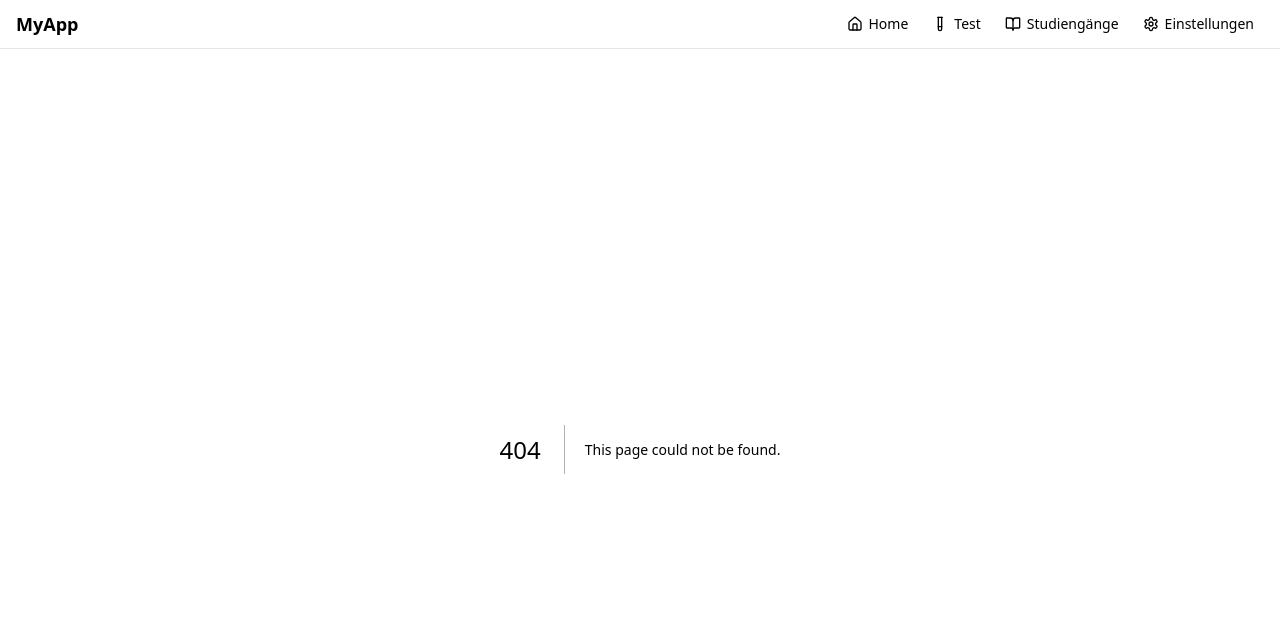
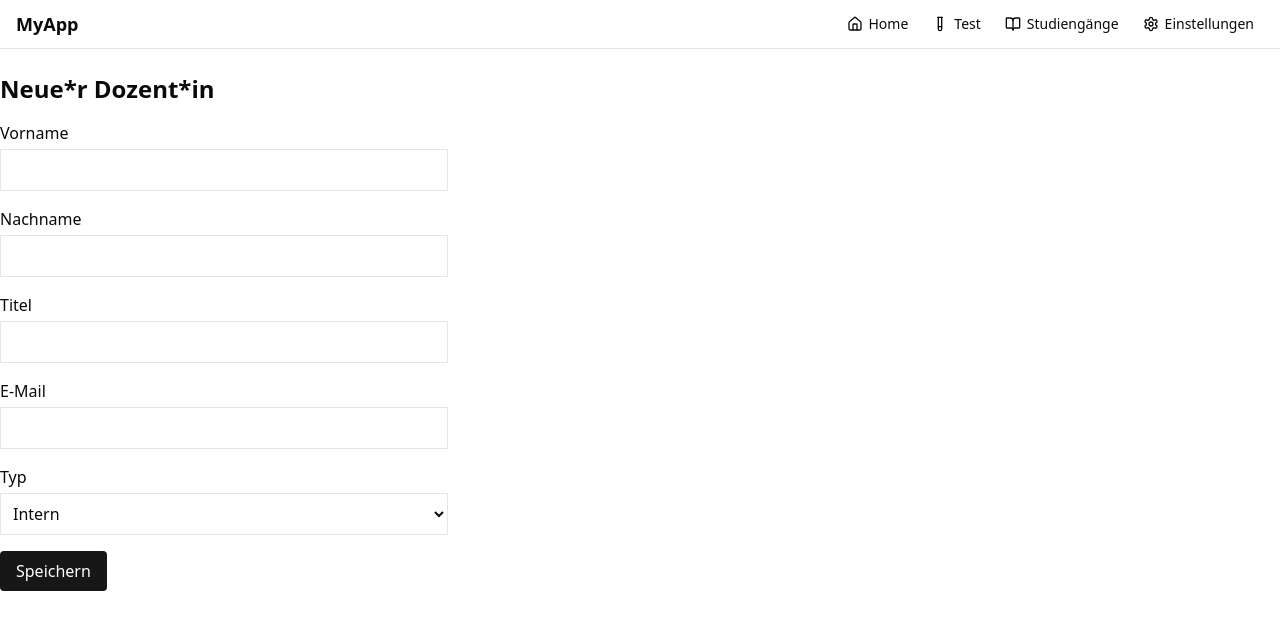
Before and after one commit to behrends/tif24-anwproj, a Next.js app: page /dozierende/neu in a window 1280 px wide. Before the commit this address had no page. Shown: the top 630 px of the page. Built offline with nearby package versions, Linux system fonts and the light colour scheme.

Commit message:
Implement basic lecturer management

```diff
--- /dev/null
+++ b/app/dozierende/neu/page.tsx
@@ -0,0 +1,82 @@
+'use client';
+import { useRouter } from 'next/navigation';
+import { useState } from 'react';
+import { lecturerService } from '@/lib/lecturerService';
+import { Lecturer } from '@/lib/types';
+import { v4 as uuidv4 } from 'uuid';
+
+export default function NewLecturerPage() {
+  const router = useRouter();
+  const [form, setForm] = useState<Omit<Lecturer, 'id' | 'createdAt' | 'updatedAt'>>({
+    firstname: '',
+    lastname: '',
+    title: '',
+    email: '',
+    type: 'internal',
+    yearlyHoursLimit: 240,
+  });
+
+  const handleChange = (e: React.ChangeEvent<HTMLInputElement | HTMLSelectElement>) => {
+    const { name, value } = e.target;
+    setForm((f) => ({ ...f, [name]: value }));
+  };
+
+  const handleSubmit = async (e: React.FormEvent) => {
+    e.preventDefault();
+    const newLecturer: Lecturer = {
+      ...form,
+      yearlyHoursLimit: form.type === 'external' ? Number(form.yearlyHoursLimit) : undefined,
+      id: uuidv4(),
+      createdAt: new Date().toISOString(),
+      updatedAt: new Date().toISOString(),
+    };
+    await lecturerService.create(newLecturer);
+    router.push('/dozierende');
+  };
+
+  return (
+    <div className="container mx-auto py-6">
+      <h1 className="text-2xl font-bold mb-4">Neue*r Dozent*in</h1>
+      <form onSubmit={handleSubmit} className="space-y-4 max-w-md">
+        <div>
+          <label className="block mb-1">Vorname</label>
+          <input name="firstname" className="border w-full p-2" value={form.firstname} onChange={handleChange} required />
+        </div>
+        <div>
+          <label className="block mb-1">Nachname</label>
+          <input name="lastname" className="border w-full p-2" value={form.lastname} onChange={handleChange} required />
+        </div>
+        <div>
+          <label className="block mb-1">Titel</label>
+          <input name="title" className="border w-full p-2" value={form.title} onChange={handleChange} />
+        </div>
+        <div>
+          <label className="block mb-1">E-Mail</label>
+          <input type="email" name="email" className="border w-full p-2" value={form.email} onChange={handleChange} />
+        </div>
+        <div>
+          <label className="block mb-1">Typ</label>
+          <select name="type" className="border w-full p-2" value={form.type} onChange={handleChange}>
+            <option value="internal">Intern</option>
+            <option value="external">Extern</option>
+          </select>
+        </div>
+        {form.type === 'external' && (
+          <div>
+            <label className="block mb-1">Jahresstundenlimit</label>
+            <input
+              type="number"
+              name="yearlyHoursLimit"
+              className="border w-full p-2"
+              value={form.yearlyHoursLimit}
+              onChange={handleChange}
+            />
+          </div>
+        )}
+        <button type="submit" className="bg-primary text-white px-4 py-2 rounded">
+          Speichern
+        </button>
+      </form>
+    </div>
+  );
+}
--- /dev/null
+++ b/app/dozierende/page.tsx
@@ -0,0 +1,51 @@
+'use client';
+import Link from 'next/link';
+import { useEffect, useState } from 'react';
+import { lecturerService } from '@/lib/lecturerService';
+import { Lecturer } from '@/lib/types';
+
+export default function DozierendePage() {
+  const [lecturers, setLecturers] = useState<Lecturer[]>([]);
+
+  useEffect(() => {
+    lecturerService.getAll().then(setLecturers);
+  }, []);
+
+  return (
+    <div className="container mx-auto py-6">
+      <div className="flex justify-between mb-4">
+        <h1 className="text-2xl font-bold">Dozierende</h1>
+        <Link href="/dozierende/neu" className="text-blue-600 hover:underline">
+          + Hinzufügen
+        </Link>
+      </div>
+      <table className="min-w-full border">
+        <thead>
+          <tr className="bg-gray-100">
+            <th className="px-2 py-1 text-left">Name</th>
+            <th className="px-2 py-1 text-left">Typ</th>
+            <th className="px-2 py-1 text-left">E-Mail</th>
+          </tr>
+        </thead>
+        <tbody>
+          {lecturers.map((l) => (
+            <tr key={l.id} className="border-t">
+              <td className="px-2 py-1">
+                {l.title ? `${l.title} ` : ''}{l.firstname} {l.lastname}
+              </td>
+              <td className="px-2 py-1">{l.type}</td>
+              <td className="px-2 py-1">{l.email}</td>
+            </tr>
+          ))}
+          {lecturers.length === 0 && (
+            <tr>
+              <td colSpan={3} className="p-4 text-center text-sm text-muted-foreground">
+                Keine Dozierenden vorhanden
+              </td>
+            </tr>
+          )}
+        </tbody>
+      </table>
+    </div>
+  );
+}
--- /dev/null
+++ b/lib/dataService.ts
@@ -0,0 +1,36 @@
+export abstract class DataService<T extends { id: string }> {
+  protected abstract storageKey: string;
+
+  async getAll(): Promise<T[]> {
+    if (typeof window === 'undefined') return [];
+    const data = localStorage.getItem(this.storageKey);
+    return data ? (JSON.parse(data) as T[]) : [];
+  }
+
+  async getById(id: string): Promise<T | null> {
+    const items = await this.getAll();
+    return items.find((i) => i.id === id) || null;
+  }
+
+  async create(item: T): Promise<T> {
+    const items = await this.getAll();
+    items.push(item);
+    localStorage.setItem(this.storageKey, JSON.stringify(items));
+    return item;
+  }
+
+  async update(id: string, item: Partial<T>): Promise<T> {
+    const items = await this.getAll();
+    const index = items.findIndex((i) => i.id === id);
+    if (index === -1) throw new Error('Item not found');
+    items[index] = { ...items[index], ...item };
+    localStorage.setItem(this.storageKey, JSON.stringify(items));
+    return items[index];
+  }
+
+  async delete(id: string): Promise<void> {
+    const items = await this.getAll();
+    const filtered = items.filter((i) => i.id !== id);
+    localStorage.setItem(this.storageKey, JSON.stringify(filtered));
+  }
+}
--- /dev/null
+++ b/lib/lecturerService.ts
@@ -0,0 +1,8 @@
+import { DataService } from './dataService';
+import { Lecturer } from './types';
+
+export class LocalStorageLecturerService extends DataService<Lecturer> {
+  protected storageKey = 'lecturers';
+}
+
+export const lecturerService = new LocalStorageLecturerService();
--- /dev/null
+++ b/lib/types.ts
@@ -0,0 +1,71 @@
+export interface Lecturer {
+  id: string;
+  firstname: string;
+  lastname: string;
+  title?: string;
+  email?: string;
+  type: 'internal' | 'external';
+  yearlyHoursLimit?: number;
+  createdAt: string;
+  updatedAt: string;
+}
+
+export interface User {
+  id: string;
+  firstname: string;
+  lastname: string;
+  title?: string;
+  email: string;
+  role: 'admin' | 'user';
+  assignedStudyPrograms: string[];
+  createdAt: string;
+  updatedAt: string;
+}
+
+export interface StudyProgram {
+  id: string;
+  name: string;
+  shortName: string;
+  description?: string;
+  createdAt: string;
+  updatedAt: string;
+}
+
+export interface Lecture {
+  id: string;
+  studyProgramId: string;
+  semester: number;
+  title: string;
+  hours: number;
+  createdAt: string;
+  updatedAt: string;
+}
+
+export interface Course {
+  id: string;
+  studyProgramId: string;
+  name: string;
+  startYear: number;
+  createdAt: string;
+  updatedAt: string;
+}
+
+export interface Assignment {
+  id: string;
+  lectureId: string;
+  courseId: string;
+  year: number;
+  quarter: 'Q1' | 'Q2' | 'Q3' | 'Q4';
+  lecturerId?: string;
+  createdAt: string;
+  updatedAt: string;
+}
+
+export interface ApplicationData {
+  lecturers: Lecturer[];
+  users: User[];
+  studyPrograms: StudyProgram[];
+  lectures: Lecture[];
+  courses: Course[];
+  assignments: Assignment[];
+}
--- a/package.json
+++ b/package.json
@@ -17,7 +17,8 @@
     "next": "15.3.2",
     "react": "^19.0.0",
     "react-dom": "^19.0.0",
-    "tailwind-merge": "^3.3.0"
+    "tailwind-merge": "^3.3.0",
+    "uuid": "^11.1.0"
   },
   "devDependencies": {
     "@tailwindcss/postcss": "^4",
```
Also changed, not shown: 2 other files (tests, documents, lock files or other folders).
